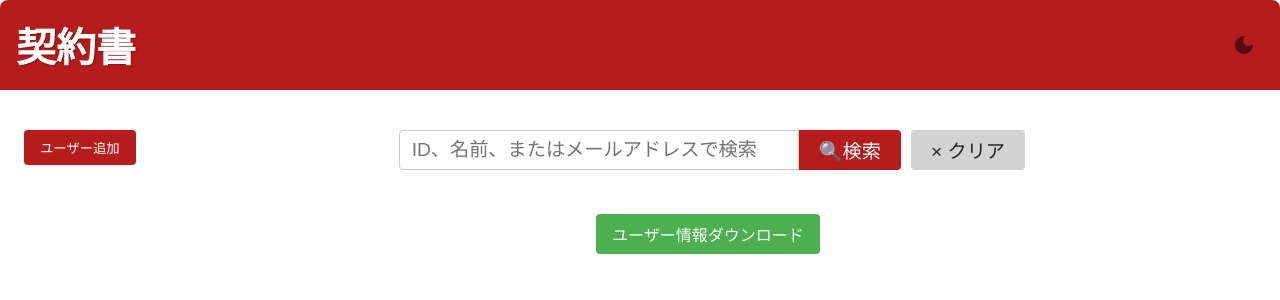
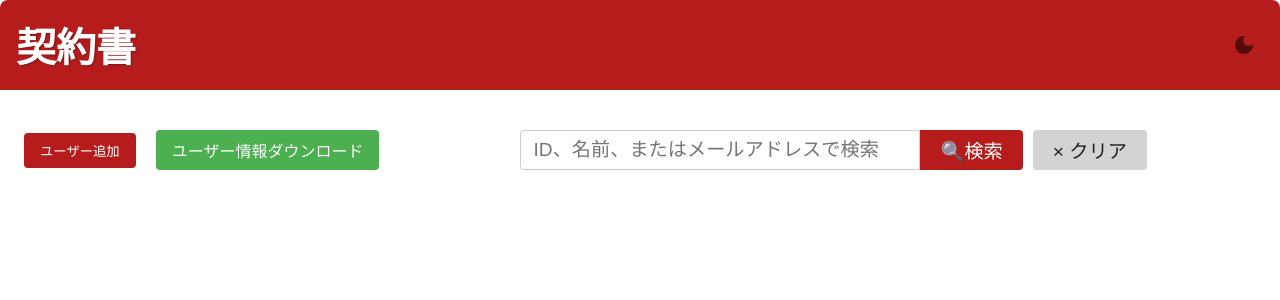
Before and after one commit to nau544/fcsslabo, a React (Create React App) app in the folder frontend/: page / in a window 1280 px wide. Shown: the top 300 px of the page. Built offline with nearby package versions, Linux system fonts and the light colour scheme; no server answers.

Commit message:
ダウンロードボタンできた

```diff
--- a/frontend/src/App.tsx
+++ b/frontend/src/App.tsx
@@ -7,6 +7,7 @@ import IconButton from '@mui/material/IconButton';
 import Search from './components/Search';
 import AddButton from "./components/AddButton";
 import Grid from './components/Grid';
+import DownloadButton from "./components/DownloadButton";
 
 
 // 検索結果の型定義
@@ -188,7 +189,7 @@ const App: React.FC = () => {
             <div style={{ display: "flex", alignItems: "flex-start" }}>
                 <div style={{ margin: "24px 0 0 24px", display: "flex", alignItems: "center", gap: "12px" }}>
                     <AddButton onUserAdd={handleUserAdd} isDarkMode={isDarkMode} />
-
+                    <DownloadButton users={searchResults} />
                 </div>
                 <div style={{ flex: 1 }}>
                     <div style={{ margin: '24px 0', display: 'flex', justifyContent: 'center' }}>
--- /dev/null
+++ b/frontend/src/components/DownloadButton.tsx
@@ -0,0 +1,56 @@
+
+import React from "react";
+import * as XLSX from "xlsx";
+
+type DownloadButtonProps = {
+  users: { id: number; name: string; email: string }[];
+};
+
+const DownloadButton: React.FC<DownloadButtonProps> = ({ users }) => {
+  const handleDownload = () => {
+    if (!users || users.length === 0) {
+      alert("ダウンロードするデータがありません");
+      return;
+    }
+    try {
+      const workbook = XLSX.utils.book_new();
+      const worksheet = XLSX.utils.json_to_sheet(users);
+      XLSX.utils.book_append_sheet(workbook, worksheet, "ユーザー情報");
+      const excelBuffer = XLSX.write(workbook, { bookType: "xlsx", type: "array" });
+      const blob = new Blob([excelBuffer], {
+        type: "application/vnd.openxmlformats-officedocument.spreadsheetml.sheet",
+      });
+      const url = window.URL.createObjectURL(blob);
+      const link = document.createElement("a");
+      link.href = url;
+      link.download = "ユーザー情報.xlsx";
+      document.body.appendChild(link);
+      link.click();
+      document.body.removeChild(link);
+      window.URL.revokeObjectURL(url);
+    } catch (error) {
+      console.error("エクセルダウンロードエラー:", error);
+      alert("エクセルファイルの生成に失敗しました: " + error);
+    }
+  };
+
+  return (
+    <button
+      style={{
+        backgroundColor: "#4CAF50",
+        color: "white",
+        border: "none",
+        borderRadius: "4px",
+        padding: "8px 16px",
+        marginRight: "8px",
+        cursor: "pointer",
+        fontSize: "1rem",
+      }}
+      onClick={handleDownload}
+    >
+      ユーザー情報ダウンロード
+    </button>
+  );
+};
+
+export default DownloadButton;
--- a/frontend/src/components/UserManager.tsx
+++ b/frontend/src/components/UserManager.tsx
@@ -95,46 +95,7 @@ const UserManager: React.FC<UserManagerProps> = ({ isDarkMode }) => {
     return (
         <div>
             {/* 他のUI... */}
-            <button
-                style={{
-                    backgroundColor: "#4CAF50",
-                    color: "white",
-                    border: "none",
-                    borderRadius: "4px",
-                    padding: "8px 16px",
-                    marginRight: "8px",
-                    cursor: "pointer",
-                    fontSize: "1rem"
-                }}
-                onClick={() => {
-                    if (!users || users.length === 0) {
-                        alert("ダウンロードするデータがありません");
-                        return;
-                    }
-                    try {
-                        const workbook = XLSX.utils.book_new();
-                        const worksheet = XLSX.utils.json_to_sheet(users);
-                        XLSX.utils.book_append_sheet(workbook, worksheet, "ユーザー情報");
-                        const excelBuffer = XLSX.write(workbook, { bookType: 'xlsx', type: 'array' });
-                        const blob = new Blob([excelBuffer], {
-                            type: 'application/vnd.openxmlformats-officedocument.spreadsheetml.sheet'
-                        });
-                        const url = window.URL.createObjectURL(blob);
-                        const link = document.createElement('a');
-                        link.href = url;
-                        link.download = "ユーザー情報.xlsx";
-                        document.body.appendChild(link);
-                        link.click();
-                        document.body.removeChild(link);
-                        window.URL.revokeObjectURL(url);
-                    } catch (error) {
-                        console.error("エクセルダウンロードエラー:", error);
-                        alert("エクセルファイルの生成に失敗しました: " + error);
-                    }
-                }}
-            >
-                ユーザー情報ダウンロード
-            </button>
+            {/* ここにあったダウンロードボタンを削除 */}
             {/* 他のUI... */}
         </div>
     );
```
